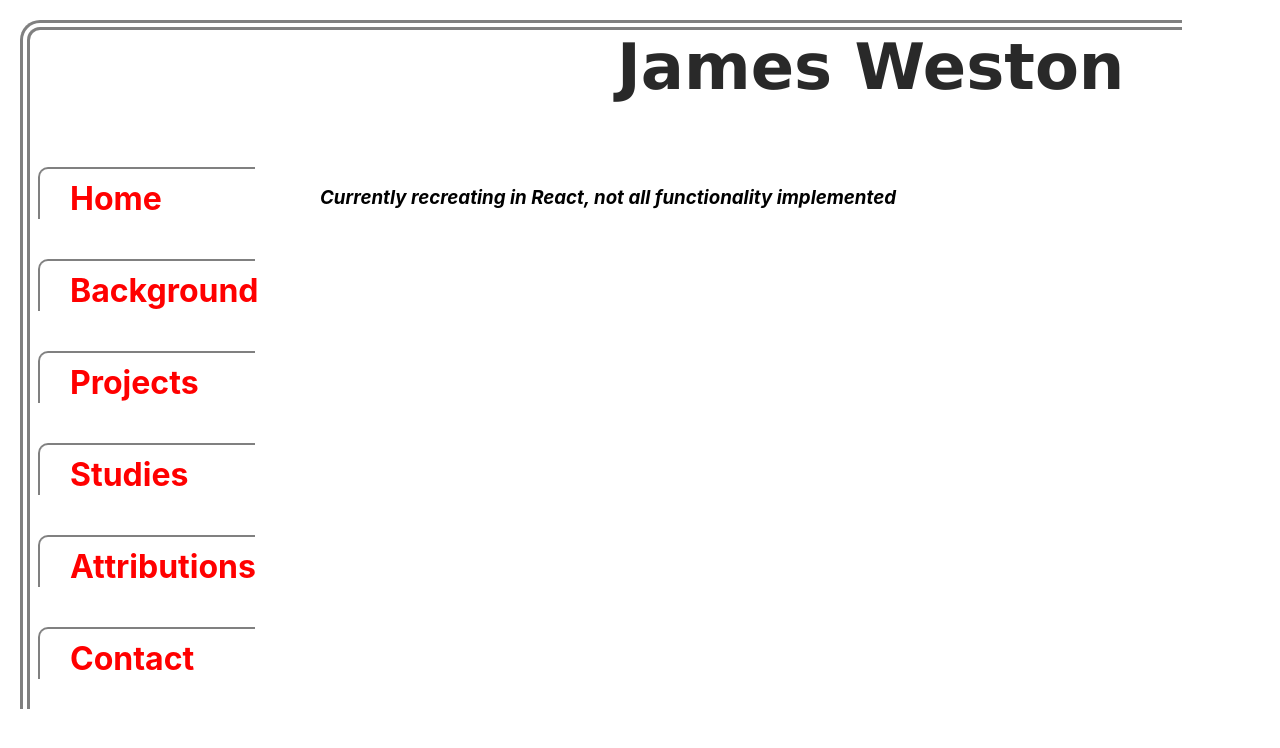
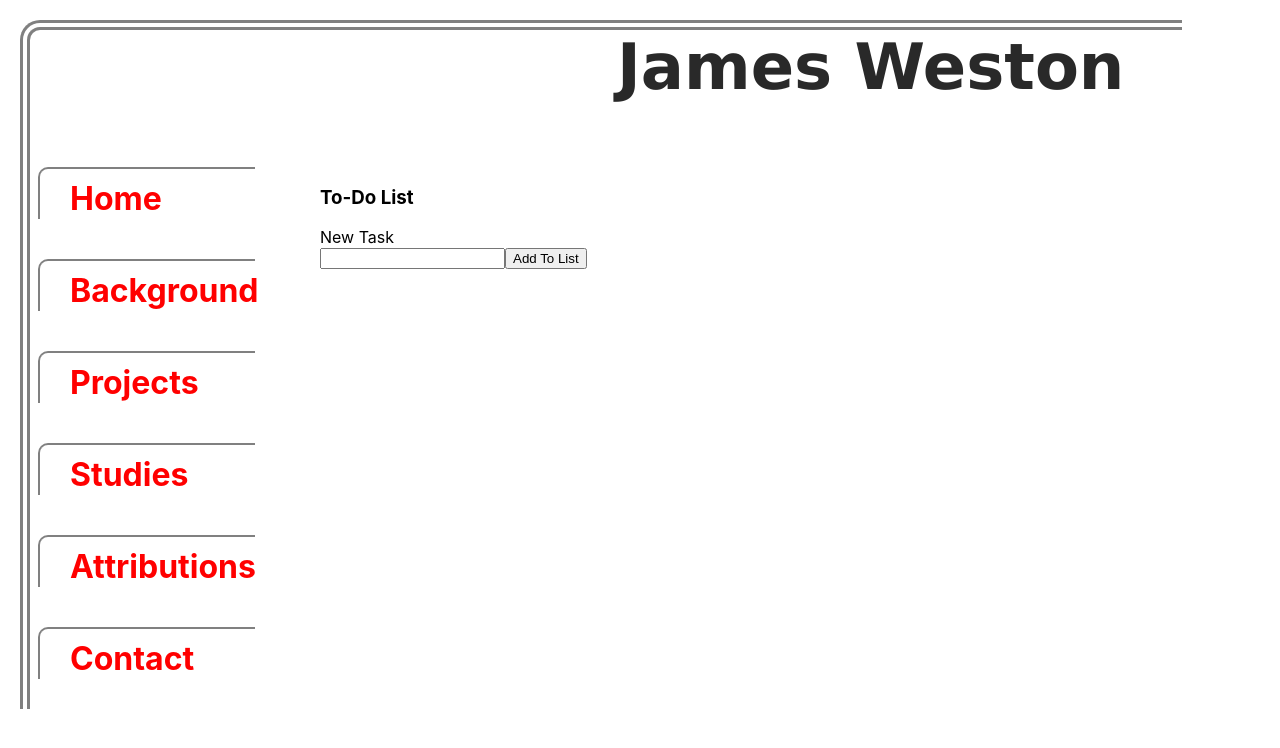
Before and after one commit to jcweston/react-portfolio, a React (Create React App) app: page /toDo in a window 1280 px wide. Shown: the top 748 px of the page. Built offline with nearby package versions, Linux system fonts and the light colour scheme.

Commit message:
added to do list app

```diff
--- a/src/App.css
+++ b/src/App.css
@@ -8,9 +8,18 @@
     color: rgb(41, 41, 41);
 }
 
+.taskCard {
+    display: flex;
+    flex-direction: row;
+}
+
+.taskText {
+    margin-left: 20px;
+}
+
 .blackjackApp {
     display: flex;
-    flex-direction: row;
+    flex-direction: column;
 }
 
 .blackjackLog {
--- /dev/null
+++ b/src/Apps/Task.jsx
@@ -0,0 +1,25 @@
+import React, { Component } from 'react';
+import deleteImg from '../Images/Delete.svg'
+
+class Task extends Component {
+    constructor(props) {
+        super(props);
+        this.state = {
+            deleteImg:deleteImg
+         }
+    }
+    render() {
+        const deleteImg=this.state.deleteImg
+        return (
+            <div className="taskCard">
+                <button onClick={()=>this.props.deleteTask(this.props.task)}>
+                    X
+                </button>
+                <p className="taskText">{this.props.task}</p>
+            </div>
+
+         );
+    }
+}
+
+export default Task;
--- a/src/Apps/ToDo.jsx
+++ b/src/Apps/ToDo.jsx
@@ -1,9 +1,78 @@
-import React from 'react'
+import React, { Component } from 'react';
+import Task from './Task'
 
-const ToDo = () => {
-    return (
-        <h3><em>Currently recreating in React, not all functionality implemented</em></h3>
-    );
+class ToDo extends Component {
+    constructor(props) {
+        super(props);
+        this.state = {
+            formValue:"",
+            tasks:[]
+         }
+    }
+    render() {
+        return (
+        <>
+            <h3>To-Do List</h3>
+            <form onSubmit={this.onSubmit}>
+                <label>New Task</label>
+                <br></br>
+                <input type="text" value={this.state.formValue}onChange={this.onChange}></input>
+                <input type="submit" value="Add To List"></input>
+            </form>
+            <div className="taskList">
+                {this.state.tasks.map((task,i) => {
+                return (
+                    <Task
+                        key={i}
+                        task={task}
+                        deleteTask={this.deleteTask}/>
+                )})}
+            </div>
+        </>
+         );
+    }
+
+    // componentDidMount = () => {
+    //     const arr = localStorage.getItem('tasks')
+    //     console.log(arr)
+    //     if(arr) {
+    //       this.setState({
+    //         tasks:arr
+    //        })
+    //     }
+    // }
+
+    onSubmit = (event) => {
+        console.log(this.state)
+        event.preventDefault()
+        const newTask=this.state.formValue
+        let arr=this.state.tasks
+        arr.push(newTask)
+        // localStorage.setItem('tasks',[...arr])
+        this.setState(
+            {tasks:arr,
+            formValue:""}
+        )
+    }
+
+    onChange = (event) => {
+        const value = event.target.value
+        this.setState({
+            formValue:value
+        })
+    }
+
+    deleteTask = (task) => {
+        let arr=this.state.tasks
+        for (let i = 0; i < arr.length; i++) {
+            if (arr[i]===task) {
+                arr.splice(i,1)
+            }
+        }
+        this.setState({
+            tasks:arr
+        })
+    }
 }
 
 export default ToDo;
```
Also changed, not shown: src/Images/Delete.svg (added).
